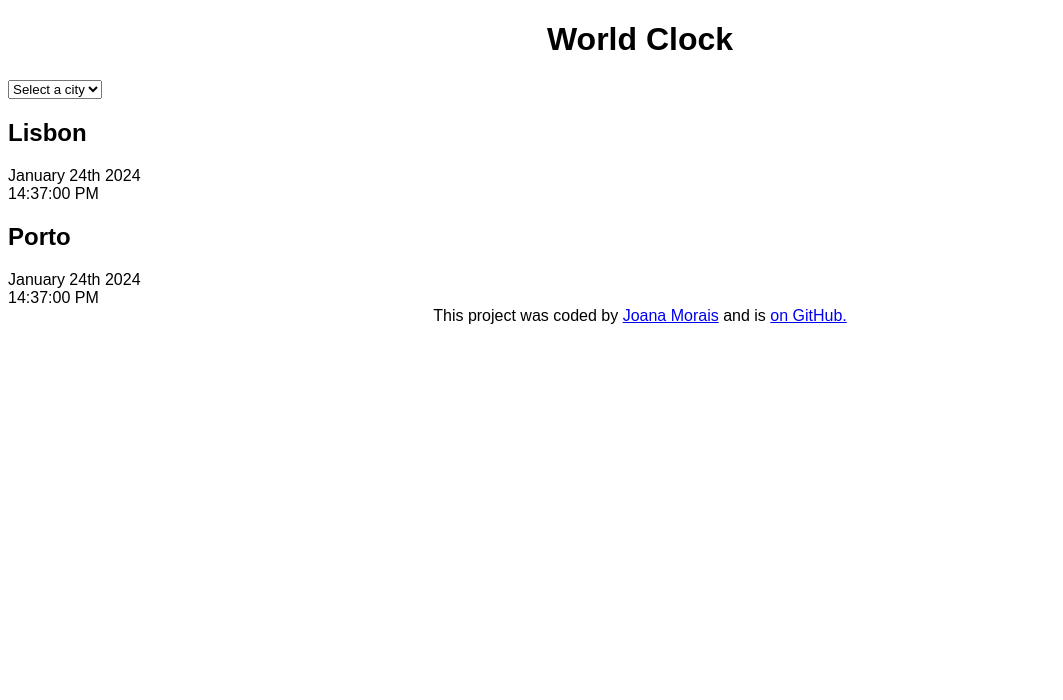
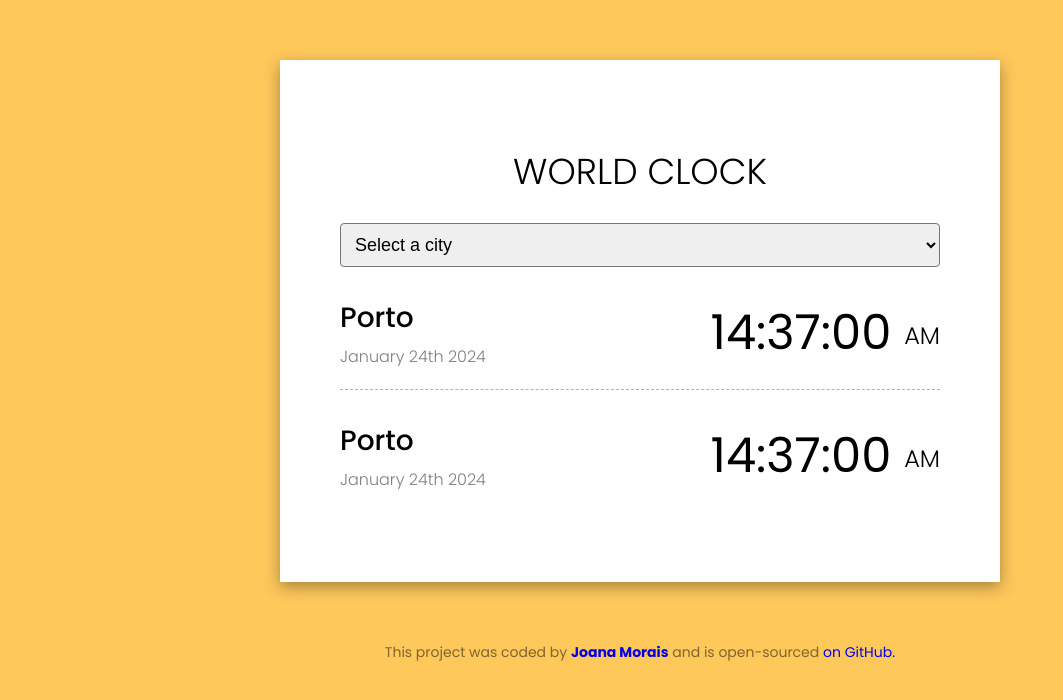
Before and after one commit to joanamorais13/world-clock, a plain HTML site: page index.html in a window 1280 px wide. Shown: the whole page, without its empty margins (0-1063 px from the left). Drawn offline with Linux system fonts and the light colour scheme; a web font is replaced by a local one.

Commit message:
added CSS styles

```diff
--- a/index.html
+++ b/index.html
@@ -3,45 +3,52 @@
   <head>
     <meta charset="UTF-8" />
     <meta name="viewport" content="width=device-width, initial-scale=1.0" />
+    <link rel="preconnect" href="https://fonts.googleapis.com">
+<link rel="preconnect" href="https://fonts.gstatic.com" crossorigin>
+<link href="https://fonts.googleapis.com/css2?family=Barlow+Condensed:ital,wght@0,100;0,200;0,300;0,400;0,500;0,600;0,700;0,800;0,900;1,100;1,200;1,300;1,400;1,500;1,600;1,700;1,800;1,900&family=Caveat:wght@700&family=Edu+TAS+Beginner:wght@400;500;600;700&family=Noto+Sans:ital,wght@0,100;0,200;0,300;0,400;0,500;0,600;0,700;0,800;0,900;1,100;1,200;1,300;1,400;1,500;1,600;1,700;1,800;1,900&family=Poppins:ital,wght@0,100;0,200;0,300;0,400;0,500;0,600;0,700;0,800;0,900;1,100;1,200;1,300;1,400;1,500;1,600;1,700;1,800;1,900&family=Roboto:ital,wght@0,100;0,300;0,400;0,500;0,700;0,900;1,100;1,300;1,400;1,500;1,700;1,900&display=swap" rel="stylesheet">
+
     <link rel="stylesheet" href="src/style.css">
 
     <title>World Clock - Joana Morais</title>
   </head>
   <body>
-    <div class="container"></div>
-    <h1>World Clock</h1>
+    <div class="container">
+    <h1>WORLD CLOCK</h1>
 <select>
     <option value="">Select a city</option>
     <option value="">London</option>
     <option value="">New York</option>
     <option value="">Auckland</option>
-
-
 </select>
 
 <div class="city">
-    <h2>Lisbon</h2>
+    <div>
+    <h2>Porto</h2>
     <div class="date">January 24th 2024</div>
-    <div class="time">14:37:00 PM</div>
+    </div>
+    <div class="time">14:37:00 <small>AM</small></div>
 
 </div>
 
 <div class="city">
+    <div>
     <h2>Porto</h2>
     <div class="date">January 24th 2024</div>
-    <div class="time">14:37:00 PM</div>
+    </div>
+    <div class="time">14:37:00 <small>AM</small></div>
 
 </div>
-    </div>
+</div>
+
     <footer>
       This project was coded by
       <a href="https://github.com/joanamorais13" target="_blank"
-        >Joana Morais</a
+        ><strong>Joana Morais</strong></a
       >
-      and is
+      and is open-sourced
       <a href="https://github.com/joanamorais13/world-clock" target="_blank">
         on GitHub.
     </footer>
+  <script src="src/script.js"></script>
   </body>
-  <script src="src/script.js"></script>
 </html>
--- a/src/style.css
+++ b/src/style.css
@@ -1,12 +1,71 @@
 body{
-    font-family: Arial, Helvetica, sans-serif
+font-family: 'Poppins', sans-serif;
+    background-color: #ffc85b;
+}
+
+.container{
+    max-width: 600px;
+    margin: 60px auto;
+    background-color: white;
+    padding: 60px;
+    box-shadow: rgba(0, 0, 0, 0.35) 0px 5px 15px;}
+
+.city {
+    display: flex;
+    justify-content: space-between;
+    margin: 10px 0;
+    padding: 20px 0;
+    border-bottom: 1px dashed rgb(0, 0, 0, 0.3);
+    font-weight: 300;
+}
+
+.city:last-child{
+    border: none;
+}
+.time{
+    font-size: 48px;
+    font-weight: bold;
+    font-weight: 400;
 
 }
 
+.time small{
+    font-size: 24px;
+    vertical-align: middle;
+    line-height: 36px;
+    font-weight: 300;
+}
+
+.date{
+    opacity: 0.5;
+}
+select{
+    display: block;
+    width: 100%;
+    padding: 10px;
+    border-radius: 4px;
+    font-size: 18px;
+}
 h1{
     text-align: center;
+    font-size: 36px;
+    font-weight: 300;
+}
+
+h2{
+    margin: 0 0 5px;
+    font-size: 28px;
+    font-weight: 500;
+
+;
+
 }
 
 footer{
     text-align: center;
+    font-size: 14px;
+    color: rgb(0, 0, 0, 0.5);
 }
+ a {
+    text-decoration: none;
+ }
```
